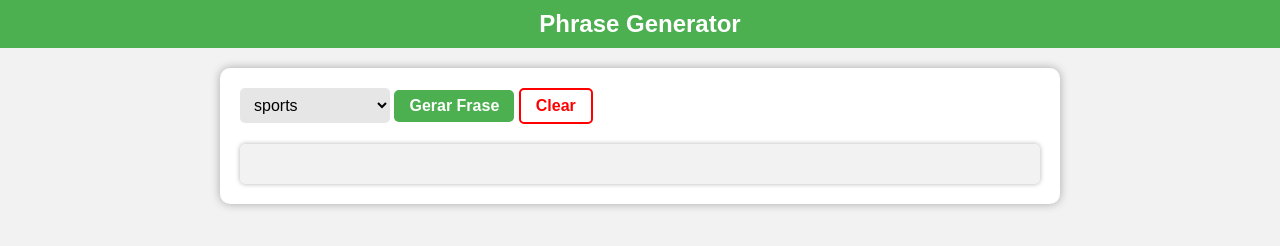
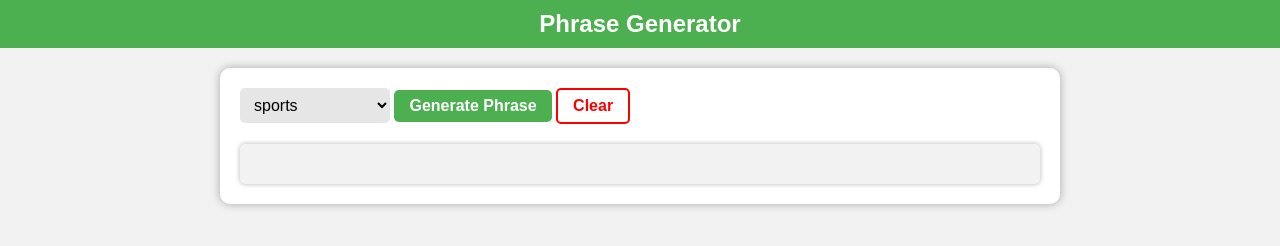
Before and after one commit to Ericodesenvolvedor/phrase-generator, a plain HTML site: page index.html in a window 1280 px wide. Drawn offline with Linux system fonts and the light colour scheme.

Commit message:
fix: text button #generate

```diff
--- a/index.html
+++ b/index.html
@@ -21,7 +21,7 @@
 					<option value="business">business</option>
 				</select>
 			</div>
-			<button class="btn" id="generate">Gerar Frase</button>
+			<button class="btn" id="generate">Generate Phrase</button>
 			<button class="btn btn-clear" id="clear">Clear</button>
 			<div class="result" id="result"></div>
 		</div>
```
